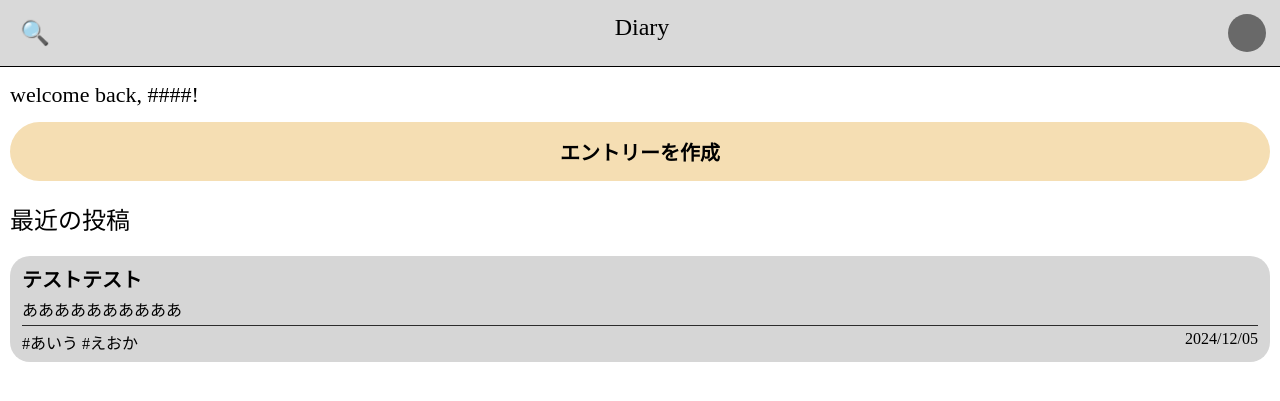
After one commit to CoreNion/Diary, a Django app: page / in a window 1280 px wide. The commit adds this page. Shown: the top 401 px of the page. Run offline with Django 5.2, Linux system fonts and the light colour scheme; the visitor is signed in with stand-in values (Sample User, id 1).

Commit message:
[html] 簡易的なページを実装

```diff
--- a/static/css/base.css
+++ b/static/css/base.css
@@ -1,3 +1,45 @@
 body {
-  background-color: antiquewhite;
+  margin: 0;
+  background-color: white;
 }
+
+.top-navbar {
+  padding: 14px;
+  background-color: #D9D9D9;
+
+  border-bottom: solid 1px;
+
+  display: grid;
+  grid-template-columns: max-content 1fr max-content;
+}
+
+.top-navbar__search {
+  font-size: 24px;
+
+  background: none;
+  border: none;
+}
+
+.top-navbar__title {
+  color: black;
+
+  font-size: 24px;
+  font-weight: 500;
+  text-align: center;
+
+  text-decoration: none;
+}
+
+.top-navbar__account {
+  background-color: dimgray;
+  border-radius: 100%;
+
+  text-align: right;
+
+  width: 38px;
+  height: 38px;
+}
+
+.main {
+  margin: 10px;
+}
--- /dev/null
+++ b/static/css/home.css
@@ -0,0 +1,87 @@
+.welcome-mesg {
+  font-size: 22px;
+  font-weight: 500;
+}
+
+.quick-create {
+  display: block;
+
+  background-color: wheat;
+  padding: 15px;
+
+  font-size: 20px;
+  font-weight: bold;
+  border-radius: 100px;
+
+  color: black;
+  text-align: center;
+  text-decoration: none;
+}
+
+.entries__title {
+  font-weight: normal;
+  font-size: 24px;
+}
+
+.entry-list {
+  display: flex;
+  flex-direction: row;
+  flex-wrap: wrap;
+
+  gap: 1.5em;
+}
+
+
+.entry {
+  background-color: #d6d6d6;
+  color: #000;
+  text-decoration: none;
+
+  padding: 8px 12px;
+  width: 100%;
+
+  border-radius: 20px;
+
+  display: grid;
+  grid-template:
+            "title title" max-content
+            "text text" 1fr
+            "meta meta" max-content;
+  gap: 4px
+}
+
+.entry__title {
+  grid-area: title;
+  margin: 0;
+
+  font-size: 20px
+}
+
+.entry__text {
+  margin: 0;
+  vertical-align: top;
+  grid-area: text;
+}
+
+.entry__meta {
+  grid-area: meta;
+  border-top: 0.8px solid #2d2d2d;
+  padding-top: 4px;
+
+  display: grid;
+  grid-template-columns: 1fr max-content;
+}
+
+.entry__tags {
+  list-style: none;
+  margin: 0;
+  padding: 0;
+
+  display: flex;
+  flex-direction: row;
+  gap: 4px;
+}
+
+.entry__time {
+
+}
--- a/templates/base.html
+++ b/templates/base.html
@@ -8,9 +8,30 @@
   <title>{% block title %}{% endblock title %}</title>
 
   <link rel="stylesheet" href="{% static "css/base.css" %}">
+
+  {% block exhead %}{% endblock exhead %}
 </head>
 
 <body>
-  {% block content %}{% endblock content %}
+  <header class="top-navbar">
+    <button class="top-navbar__search">🔍</button>
+
+    <a href="/" class="top-navbar__title">Diary</a>
+
+    {% if request.user.is_authenticated %}
+    <a href="" class="top-navbar__account">
+      <img src="" alt="" class="top-navbar__account__icon">
+    </a>
+    {% else %}
+    <a href="/login" class="top-navbar__login">ログイン</a>
+    {% endif %}
+  </header>
+
+  <main class="main">
+    {% block content %}{% endblock content %}
+  </main>
+
+  <footer>
+  </footer>
 </body>
 </html>
--- /dev/null
+++ b/templates/diary/index_home.html
@@ -0,0 +1,33 @@
+{% extends "base.html" %}
+{% load static %}
+
+{% block title %}ホーム | Diary{% endblock title %}
+{% block exhead %}
+<link rel="stylesheet" href="{% static "css/home.css" %}">
+{% endblock exhead %}
+
+{% block content %}
+
+<h1 class="welcome-mesg">welcome back, ####!</h1>
+<a href="./create" class="quick-create">エントリーを作成</a>
+
+<section class="entries">
+  <h2 class="entries__title">最近の投稿</h2>
+
+  <div class="entry-list">
+      <a href="" class="entry">
+        <h3 class="entry__title">テストテスト</h3>
+        <p class="entry__text">ああああああああああ</p>
+
+        <div class="entry__meta">
+          <ul class="entry__tags">
+            <li>#あいう</li>
+            <li>#えおか</li>
+          </ul>
+          <time datetime="" class="entry__time">2024/12/05</time>
+        </div>
+      </a>
+  </div>
+</section>
+
+{% endblock content %}
```
